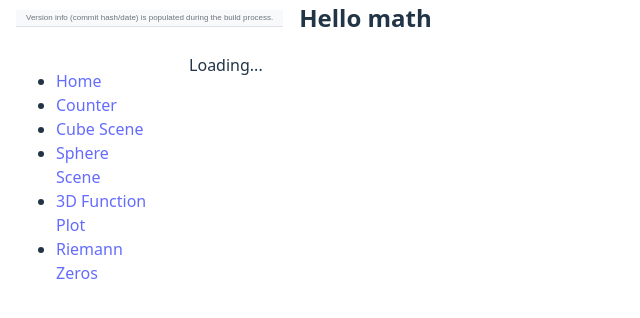
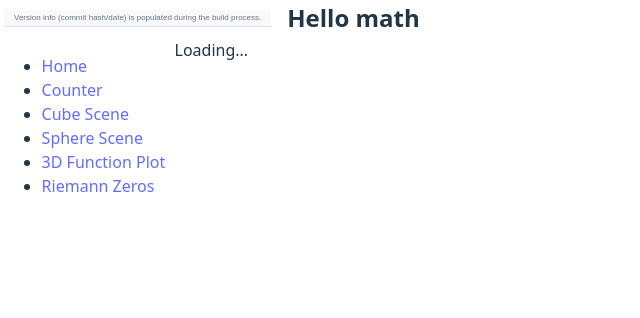
Before and after one commit to alexander-topilskii/MathNodeJsPages, a website built with Vite: page index.html in a window 1280 px wide. Shown: the whole page, without its empty margins (0-640 px from the left). Built offline with nearby package versions, Linux system fonts and the light colour scheme; what navigo would draw is missing.

Commit message:
style: remove redundant margins and adjust padding for consistency

```diff
--- a/src/styles/style.css
+++ b/src/styles/style.css
@@ -96,7 +96,6 @@ a:hover {
 
 body {
   margin: 0;
-  /* margin: 0; /* This was redundant, already set in html, body */
   display: flex;
   place-items: start;
   flex-direction: column;
@@ -164,7 +163,7 @@ button {
   border-radius: 8px;
   border-radius: var(--border-radius-medium);
   border: 1px solid transparent;
-  padding: 0.6em 1.2em;
+  padding: 0.6em 0.8em;
   font-size: 1em;
   font-weight: 500;
   padding: var(--padding-button-vertical) var(--padding-button-horizontal);
@@ -217,7 +216,7 @@ button:focus-visible {
 #header {
   display: flex;
   align-items: center;
-  padding: 0.25rem 1rem;
+  padding: 0.25rem 0.25rem;
 }
 #page-title {
   margin: 0;
@@ -242,14 +241,14 @@ button:focus-visible {
 }
 #sidebar {
   width: 200px;
-  padding: 1rem;
+  padding: 0.1rem;
   box-sizing: border-box;
 }
 #content {
   /* Ensure the main content area expands to fill the remaining space */
   flex: 1 1 auto;
   width: 100%;
-  padding: 1rem;
+  padding: 0.1rem;
   overflow: auto;
   height: 100%;
 }
```
